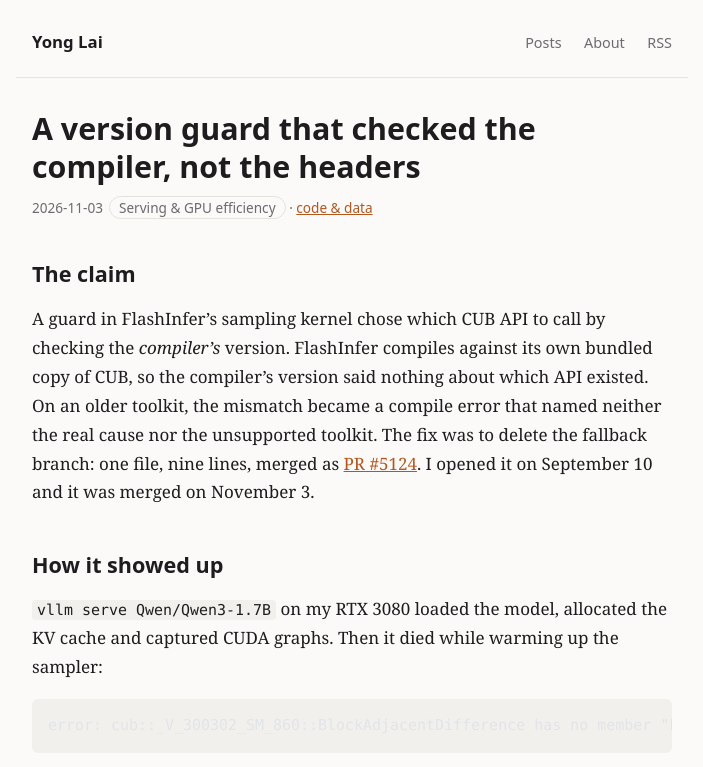
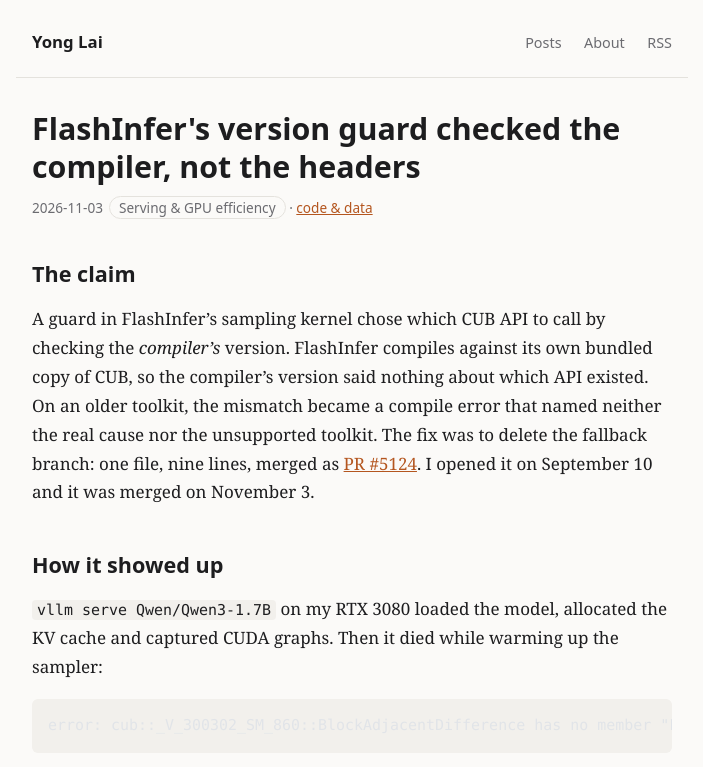
Before and after one commit to yonglai/yonglai.github.io, an Astro site: page /posts/version-guard-checked-the-compiler in a window 1280 px wide. Shown: the top 767 px of the page, without its empty margins (288-991 px from the left). Built offline with nearby package versions, Linux system fonts and the light colour scheme; Astro itself is replaced by a stand-in of ours; code samples lack their colours.

Commit message:
Put FlashInfer in the post title

```diff
--- a/src/content/posts/version-guard-checked-the-compiler.md
+++ b/src/content/posts/version-guard-checked-the-compiler.md
@@ -1,5 +1,5 @@
 ---
-title: "A version guard that checked the compiler, not the headers"
+title: "FlashInfer's version guard checked the compiler, not the headers"
 description: "Why vLLM crashed at sampler warmup on my machine, how a FlashInfer guard picked a CUB API using the wrong version, and why the fix was deleting nine lines instead of repairing the guard."
 date: 2026-11-03
 pillar: serving
```
